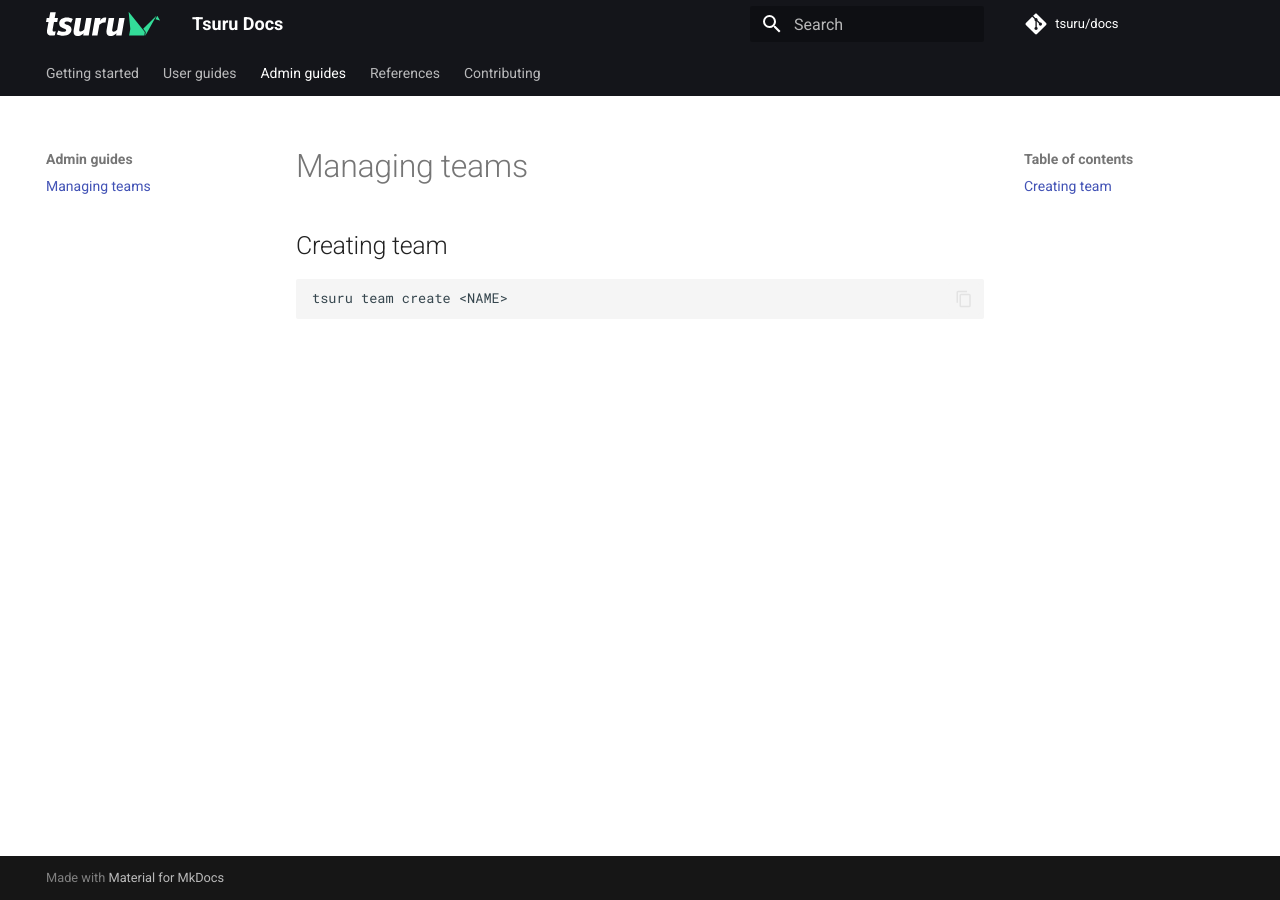
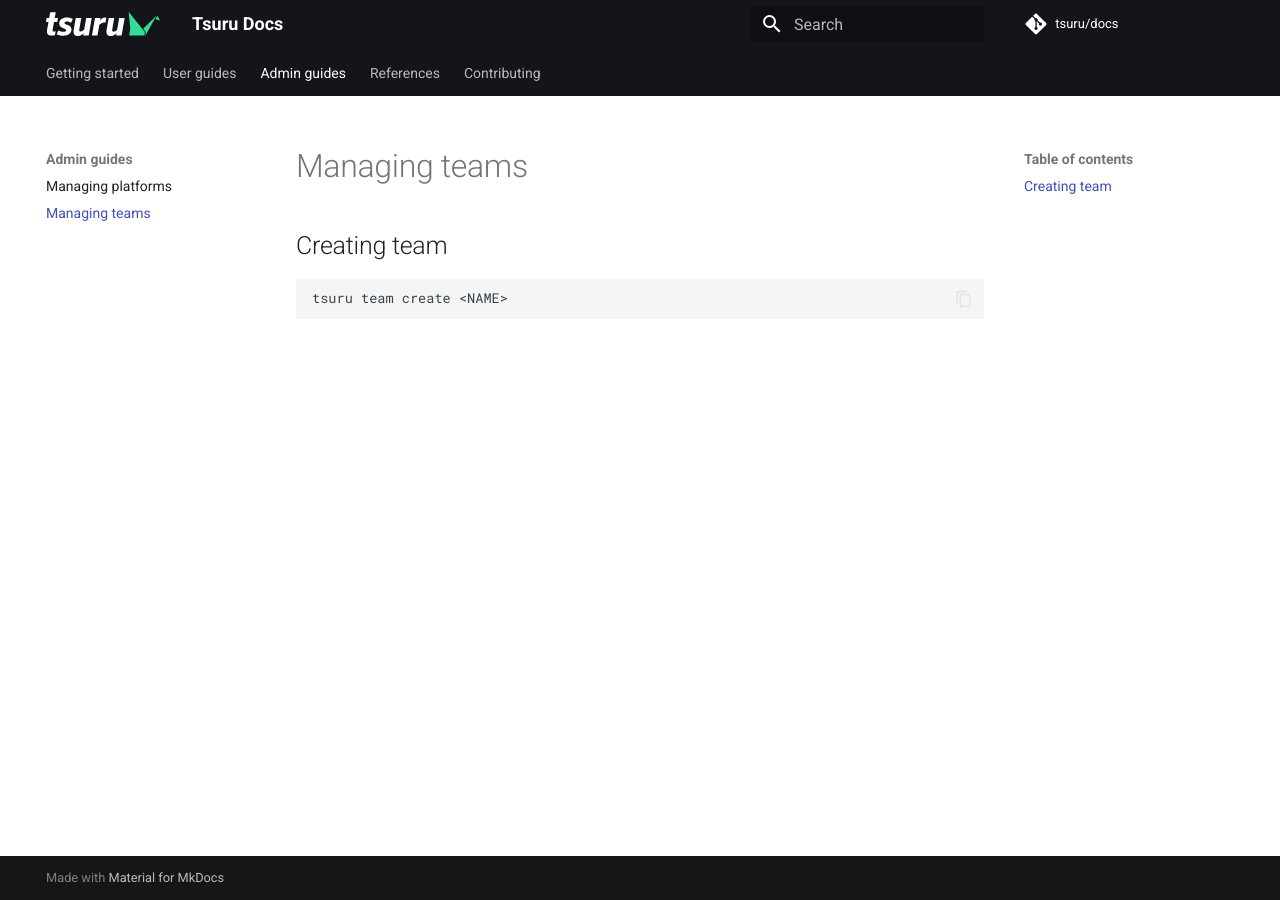
Before and after one commit to tsuru/docs, an MkDocs documentation site: the page built from src/admin_guides/managing_teams.md, in a window 1280 px wide. Built offline with MkDocs 1.6.1 and Material for MkDocs 9.7.7, drawn with Linux system fonts in a browser that asks for light colours; comment, search, counter and statistics services are not loaded.

Commit message:
Add docs how to manage platforms

```diff
--- a/mkdocs.yml
+++ b/mkdocs.yml
@@ -52,6 +52,7 @@ nav:
   - App deploy:
     - Using Dockerfile: ./user_guides/deploy_using_dockerfile.md
 - Admin guides:
+  - Managing platforms: ./admin_guides/managing_platforms.md
   - Managing teams: ./admin_guides/managing_teams.md
 - References:
   - 404.md
```
